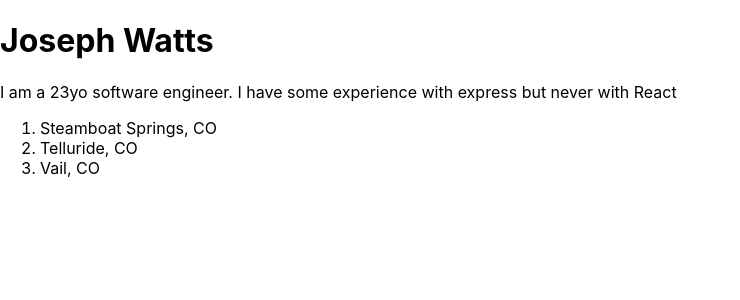
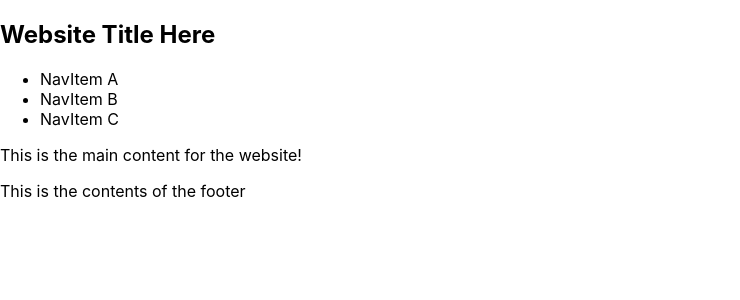
Before and after one commit to JosephCW/react-freecodecamp, a React (Create React App) app: page / in a window 1280 px wide. Shown: the top 300 px of the page, without its empty margins (0-740 px from the left). Built offline with nearby package versions, Linux system fonts and the light colour scheme.

Commit message:
Complete parent/child component practice

```diff
--- a/src/App.css
+++ /dev/null
@@ -1,38 +0,0 @@
-.App {
-  text-align: center;
-}
-
-.App-logo {
-  height: 40vmin;
-  pointer-events: none;
-}
-
-@media (prefers-reduced-motion: no-preference) {
-  .App-logo {
-    animation: App-logo-spin infinite 20s linear;
-  }
-}
-
-.App-header {
-  background-color: #282c34;
-  min-height: 100vh;
-  display: flex;
-  flex-direction: column;
-  align-items: center;
-  justify-content: center;
-  font-size: calc(10px + 2vmin);
-  color: white;
-}
-
-.App-link {
-  color: #61dafb;
-}
-
-@keyframes App-logo-spin {
-  from {
-    transform: rotate(0deg);
-  }
-  to {
-    transform: rotate(360deg);
-  }
-}
--- a/src/App.js
+++ /dev/null
@@ -1,25 +0,0 @@
-import logo from './logo.svg';
-import './App.css';
-
-function App() {
-  return (
-    <div className="App">
-      <header className="App-header">
-        <img src={logo} className="App-logo" alt="logo" />
-        <p>
-          Edit <code>src/App.js</code> and save to reload.
-        </p>
-        <a
-          className="App-link"
-          href="https://reactjs.org"
-          target="_blank"
-          rel="noopener noreferrer"
-        >
-          Learn React
-        </a>
-      </header>
-    </div>
-  );
-}
-
-export default App;
--- /dev/null
+++ b/src/components/App.js
@@ -0,0 +1,17 @@
+import React from "react"
+
+import Navbar from "./Navbar"
+import MainContent from "./MainContent"
+import Footer from "./Footer"
+
+function App() {
+    return (
+        <div>
+            <Navbar />
+            <MainContent />
+            <Footer />
+        </div>
+    )
+}
+
+export default App
--- /dev/null
+++ b/src/components/Footer.js
@@ -0,0 +1,11 @@
+import React from "react"
+
+function Footer() {
+    return (
+        <footer>
+            <p>This is the contents of the footer</p>
+        </footer>
+    )
+}
+
+export default Footer
--- /dev/null
+++ b/src/components/MainContent.js
@@ -0,0 +1,9 @@
+import React from "react"
+
+function MainContent() {
+    return (
+        <p>This is the main content for the website!</p>
+    )
+}
+
+export default MainContent
--- /dev/null
+++ b/src/components/Navbar.js
@@ -0,0 +1,16 @@
+import React from "react"
+
+function Navbar() {
+    return (
+        <nav>
+            <h1>Website Title Here</h1>
+            <ul>
+                <li>NavItem A</li>
+                <li>NavItem B</li>
+                <li>NavItem C</li>
+            </ul>
+        </nav>
+    )
+}
+
+export default Navbar
--- a/src/index.js
+++ b/src/index.js
@@ -1,7 +1,7 @@
 import React from 'react';
 import ReactDOM from 'react-dom';
 import './index.css';
-import App from './App';
+//import App from './App';
 import reportWebVitals from './reportWebVitals';
 
 // ReactDOM.render(
@@ -38,10 +38,25 @@ import reportWebVitals from './reportWebVitals';
     // c. An ordered or unordered list of the top 3 vacation spots you'd like to visit
 // 3. Render an instance of that functional component to the browser
 
-import MyInfo from "./components/MyInfo"
+// import MyInfo from "./components/MyInfo"
+
+// ReactDOM.render(
+//   <MyInfo />,
+//   document.getElementById("root")
+// )
+
+//React Parent/Child Component Practice
+// Set up the React app from scratch
+// Render an App component (defined in a separate file)
+// Inside App, render:
+  // 1. A Navbar component
+  // 2. A MainContent component
+  // 3. A Footer component
+
+import App from "./components/App"
 
 ReactDOM.render(
-  <MyInfo />,
+  <App />,
   document.getElementById("root")
 )
 
```
Also changed, not shown: 1 other file (tests, documents, lock files or other folders).
